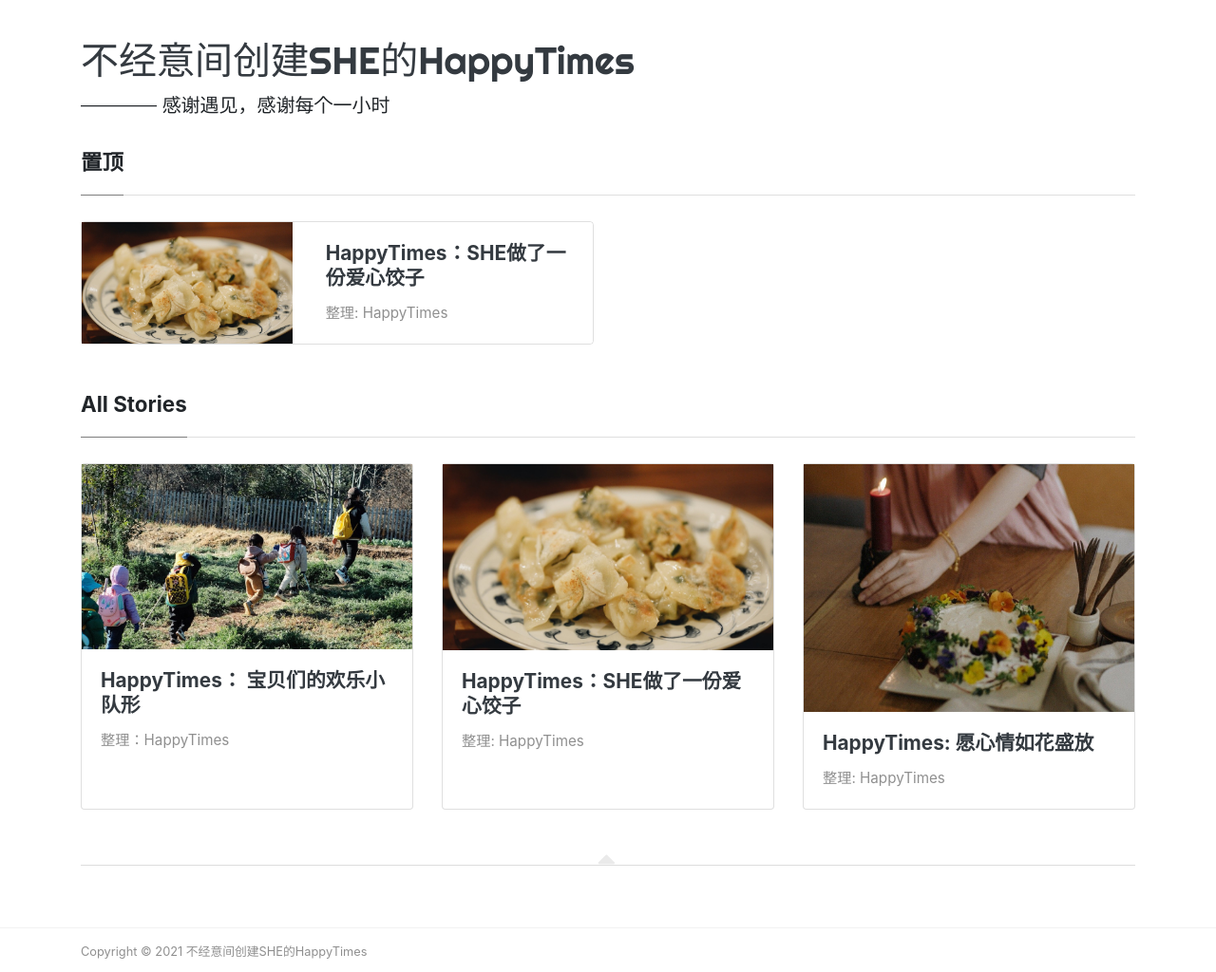
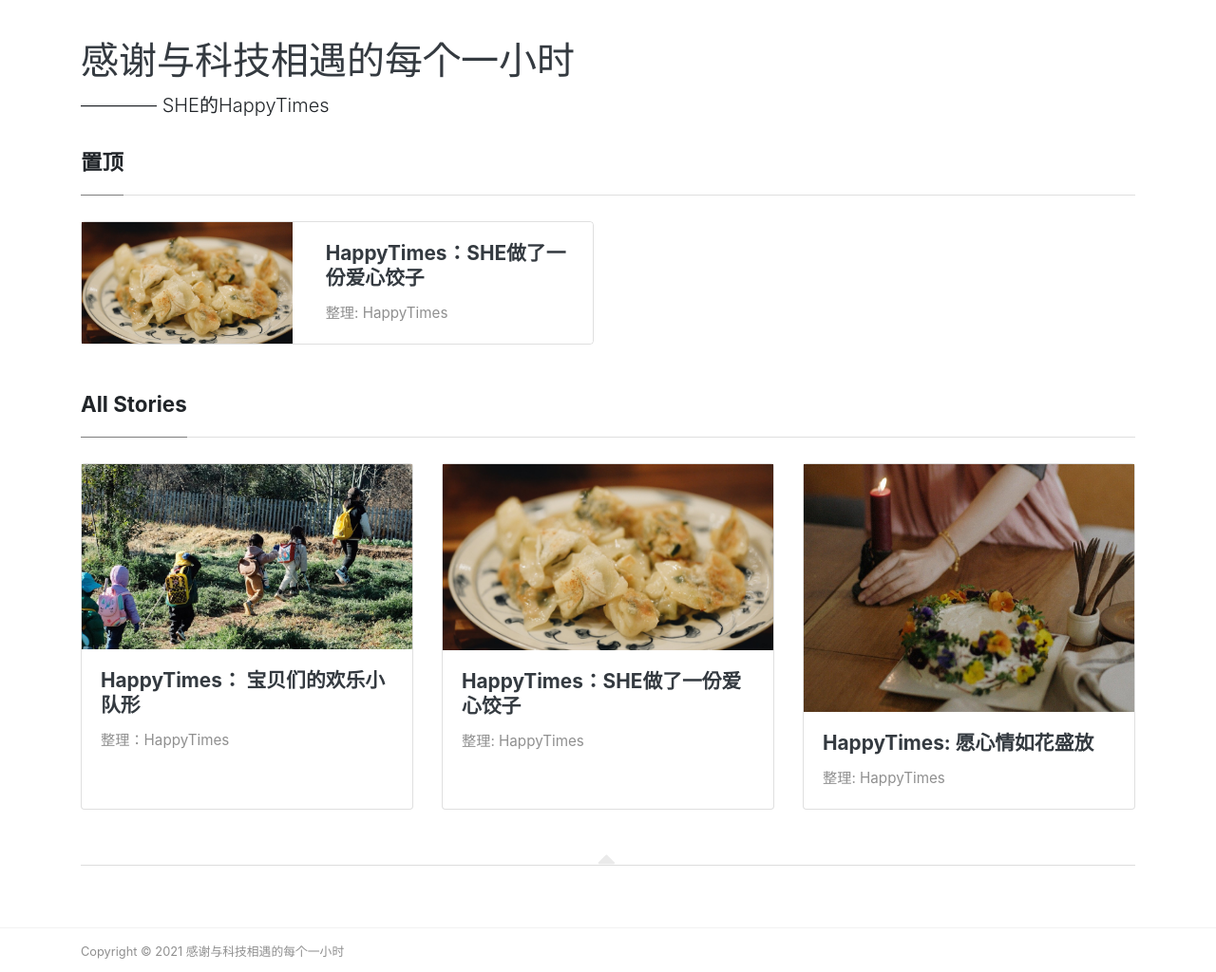
Before and after one commit to Newly6161/Happy-Times, a Jekyll site: the page built from index.html, in a window 1280 px wide. Shown: the whole page at 95% size. Built offline with Jekyll 4.4.1, drawn with Linux system fonts in a browser that asks for light colours; nearby versions of some CDN libraries; the list of posts is cut into pages by our own code.

Commit message:
改标题

```diff
--- a/_config.yml
+++ b/_config.yml
@@ -4,9 +4,9 @@ baseurl: "/Happy-Times"
 # 网页的标题
 title: "科技遇见她|一小时编程挑战"
 # 网站的主标题
-name: "不经意间创建SHE的HappyTimes"
+name: "感谢与科技相遇的每个一小时"
 # 网站副标题
-description: "———— 感谢遇见，感谢每个一小时"
+description: "———— SHE的HappyTimes"
 
 # 分页配置
 # 每页文章数量
```
